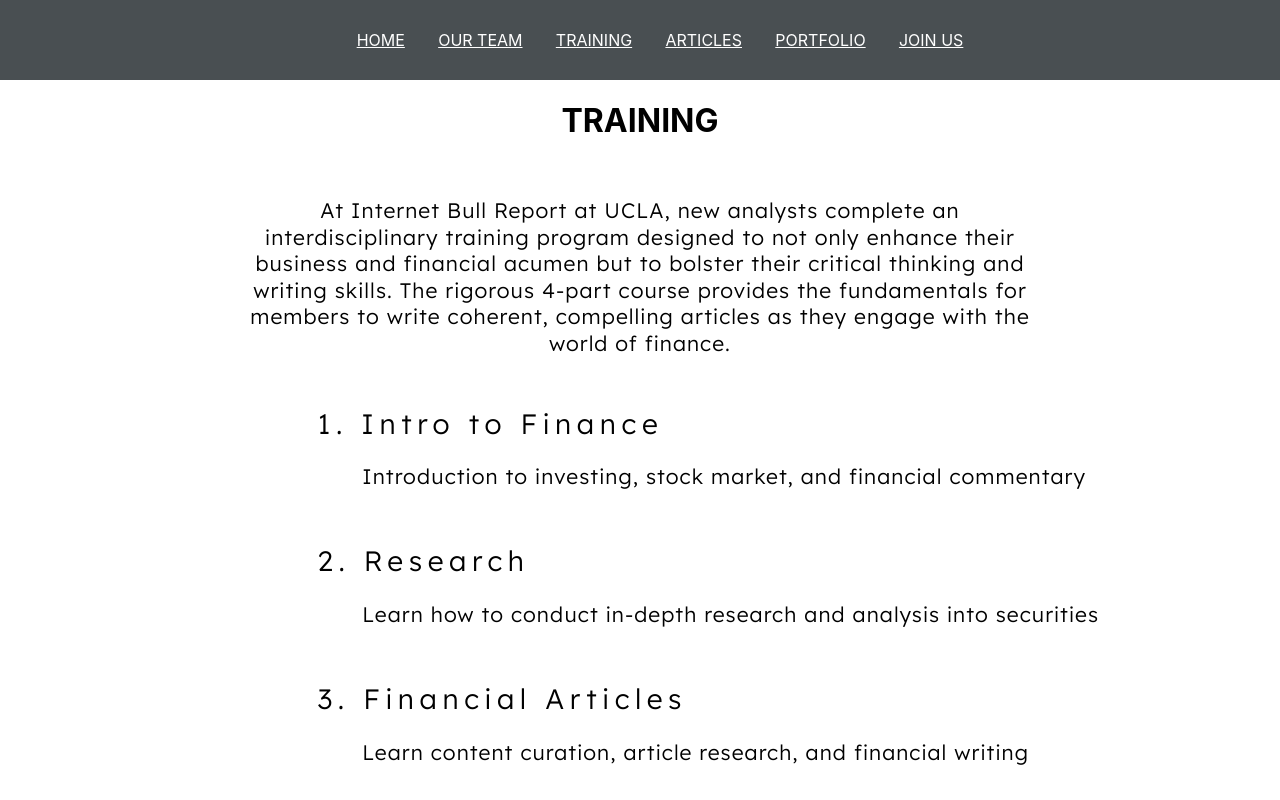
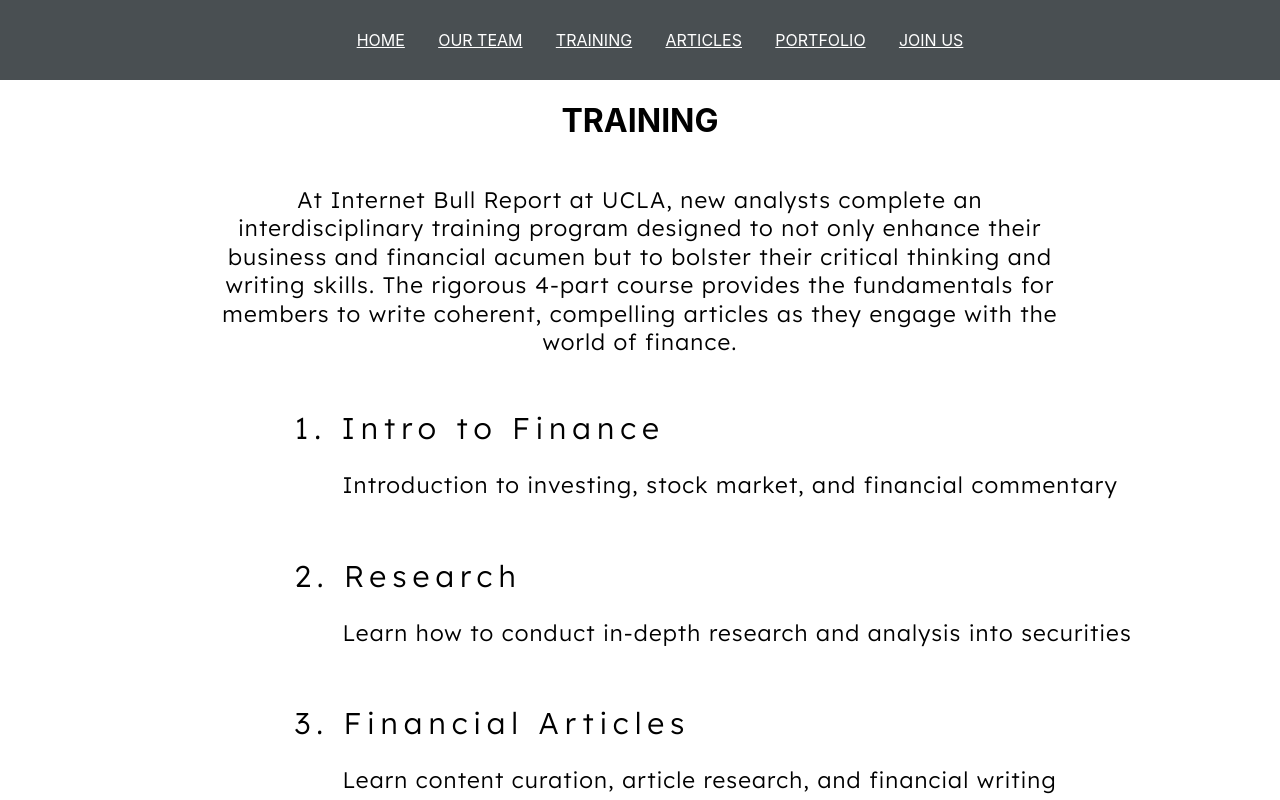
Before and after one commit to TechConnectedUCLA/ibr-frontend, a React (Create React App) app: page /training in a window 1280 px wide. Shown: the top 800 px of the page. Built offline with nearby package versions, Linux system fonts and the light colour scheme.

Commit message:
formatting

```diff
--- a/src/Pages/Training.css
+++ b/src/Pages/Training.css
@@ -19,10 +19,6 @@
     letter-spacing: 1.5px;
     font-size: 30px;
     line-height: 38px;
-
-    text-align: center;
-    justify-content: center;
-    align-items: center;
 }
 
 .numeral {
@@ -83,5 +79,5 @@
     max-width: 1300px;
     margin-left: auto;
     margin-right: auto;
-    transform: scale(0.7) translateY(-300px);
+    transform: scale(0.75) translateY(-250px);
 }
```
